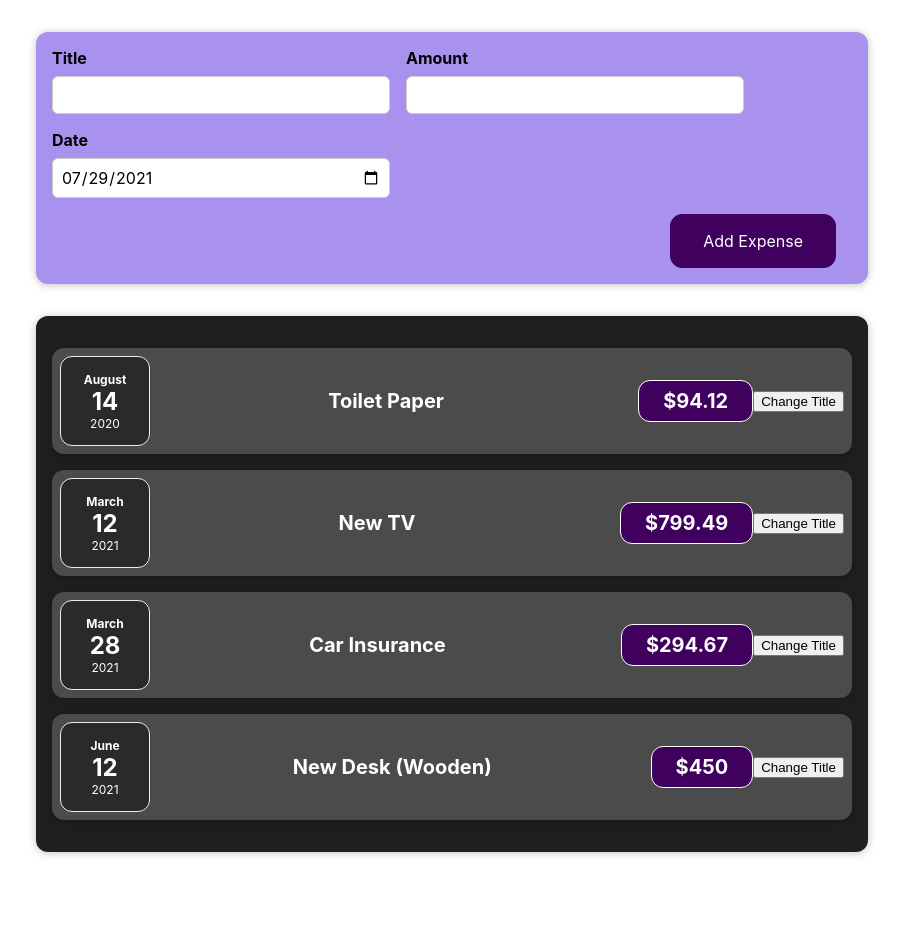
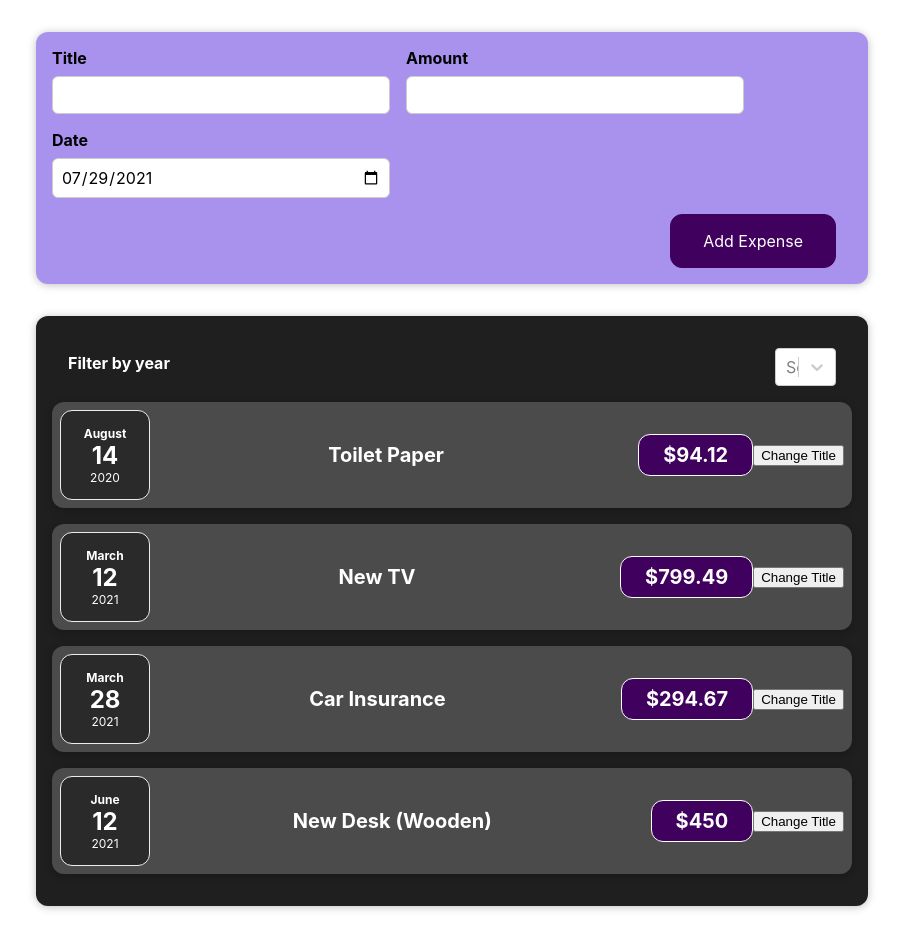
Before and after one commit to henry-jackson/expense-tracker, a React (Create React App) app: page / in a window 1280 px wide. Shown: the whole page, without its empty margins (188-1091 px from the left). Before the commit the page ends 884 px from the top, so only its background shows below. Built offline with nearby package versions, Linux system fonts and the light colour scheme.

Commit message:
stuck with a bug

```diff
--- /dev/null
+++ b/src/components/ExpenseFilter.tsx
@@ -0,0 +1,59 @@
+import styled from "styled-components"
+import { useState } from "react"
+import Select from "react-select"
+
+interface ExpensesFilterProps {
+  className?: string
+  onFilterSelect: Function
+}
+
+type FilterOption = {
+  label: string
+  value: string
+}
+
+function ExpensesFilter({ className }: ExpensesFilterProps) {
+  const [selectedFilter, setSelectedFilter] = useState("")
+  return (
+    <div className={className}>
+      <Controls>
+        <Label>Filter by year</Label>
+        <Select
+          onChange={(selection: FilterOption) => setSelectedFilter(selection.value)}
+        >
+          <option value="2022">2022</option>
+          <option value="2021">2021</option>
+          <option value="2020">2020</option>
+          <option value="2019">2019</option>
+        </Select>
+      </Controls>
+    </div>
+  )
+}
+
+const ExpensesFilterStyled = styled(ExpensesFilter)`
+  color: white;
+  padding: 0 1rem;
+`
+
+const Controls = styled.div`
+  display: flex;
+  width: 100%;
+  align-items: center;
+  justify-content: space-between;
+  margin: 1rem 0;
+`
+
+const Label = styled.label`
+  font-weight: bold;
+  margin-bottom: 0.5rem;
+`
+
+const SelectStyled = styled(Select)`
+  font: inherit;
+  padding: 0.5rem 3rem;
+  font-weight: bold;
+  border-radius: 6px;
+`
+
+export default ExpensesFilterStyled
--- a/src/components/Expenses.tsx
+++ b/src/components/Expenses.tsx
@@ -1,5 +1,6 @@
 import styled from "styled-components"
 import ExpenseItemStyled from "./ExpenseItem"
+import ExpensesFilterStyled from "./ExpenseFilter"
 
 interface ExpensesProps {
   className?: string
@@ -22,7 +23,15 @@ function Expenses({ className, expenseData }: ExpensesProps) {
       key={expense.id}
     />
   ))
-  return <div className={className}>{expenseItems}</div>
+  function filterSelectHandler() {
+    console.log("bab")
+  }
+  return (
+    <div className={className}>
+      <ExpensesFilterStyled onFilterSelect={filterSelectHandler} />
+      {expenseItems}
+    </div>
+  )
 }
 
 const ExpensesStyled = styled(Expenses)`
--- a/src/react-app-env.d.ts
+++ b/src/react-app-env.d.ts
@@ -1 +1,2 @@
 /// <reference types="react-scripts" />
+declare module 'react-select';
```
